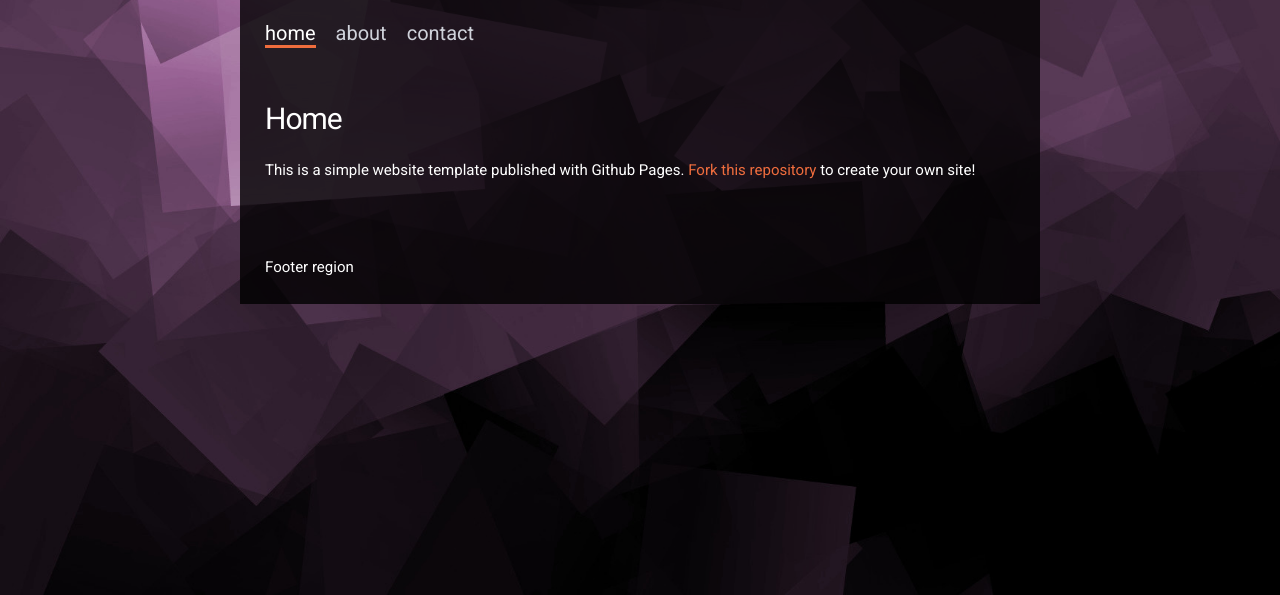
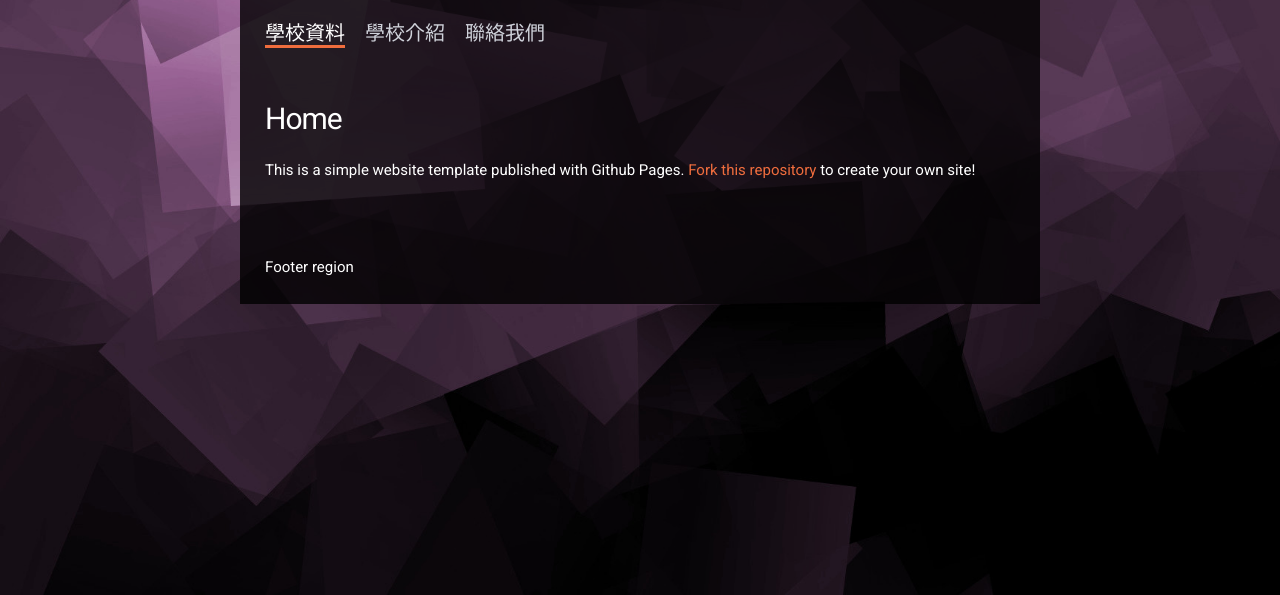
Before and after one commit to Fantageeks/fantageeks.github.io, a plain HTML site: page index.html in a window 1280 px wide. Shown: the part 205-800 px from the top of the page. Drawn offline with nearby package versions, Linux system fonts and the light colour scheme.

Commit message:
Update index.html

```diff
--- a/index.html
+++ b/index.html
@@ -33,9 +33,9 @@
 
       <!-- Menu link fragment #id should match a div id. Example: <a href="#home"> links to <div id="home"></div>  -->
       <ul class="main-menu">
-        <li><a href="#home">home</a></li>
-        <li><a href="#about">about</a></li>
-        <li><a href="#contact">contact</a></li>
+        <li><a href="#home">學校資料</a></li>
+        <li><a href="#about">學校介紹</a></li>
+        <li><a href="#contact">聯絡我們</a></li>
       </ul>
     </header>
 
```
